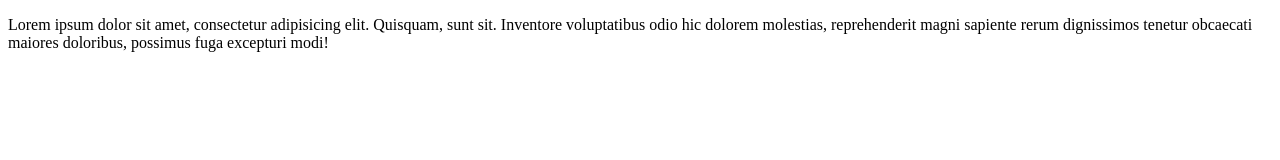
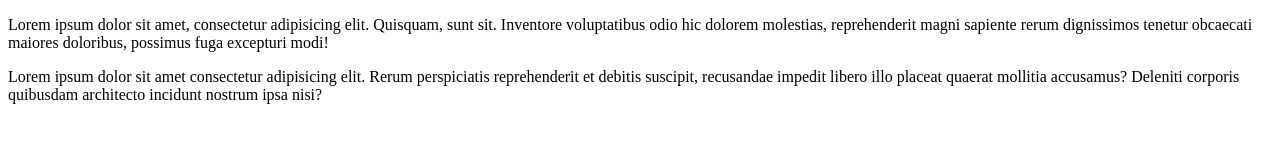
Before and after one commit to horexAsTeacher/test, a plain HTML site: page index.html in a window 1280 px wide. Drawn offline with Linux system fonts and the light colour scheme.

Commit message:
finished

```diff
--- a/index.html
+++ b/index.html
@@ -12,5 +12,8 @@
       magni sapiente rerum dignissimos tenetur obcaecati maiores doloribus,
       possimus fuga excepturi modi!
     </p>
+    <p>
+      Lorem ipsum dolor sit amet consectetur adipisicing elit. Rerum perspiciatis reprehenderit et debitis suscipit, recusandae impedit libero illo placeat quaerat mollitia accusamus? Deleniti corporis quibusdam architecto incidunt nostrum ipsa nisi?
+    </p>
   </body>
 </html>
```
